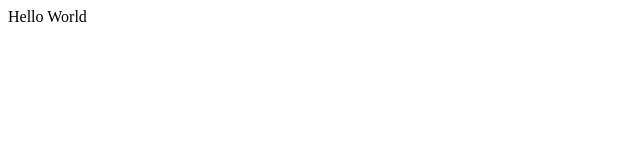
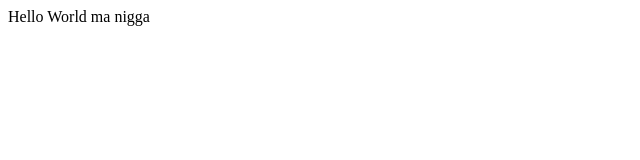
Before and after one commit to gitwilmar/halloweenheist, a plain HTML site: page index.html in a window 1280 px wide. Shown: the full height of the page, 0-640 px from the left. Drawn offline with Linux system fonts and the light colour scheme.

Commit message:
sample commit

```diff
--- a/index.html
+++ b/index.html
@@ -1,3 +1,3 @@
 <html>
-Hello World
+  Hello World ma nigga
 </html>
```
